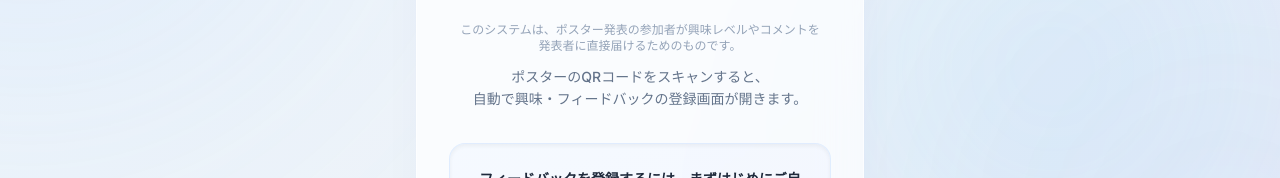
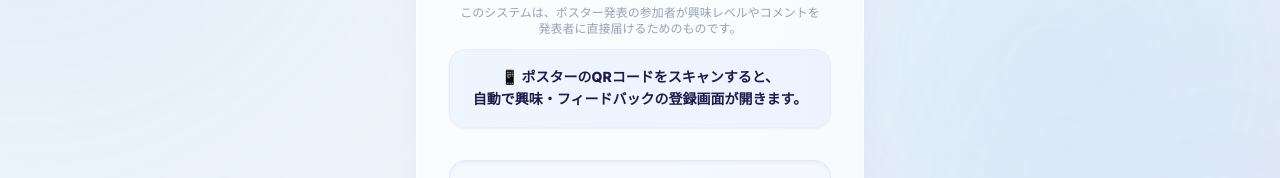
Before and after one commit to jiep1670042-debug/qrbireg, a Next.js app: page / in a window 1280 px wide. Shown: the part 314-492 px from the top of the page. Built offline with nearby package versions, Linux system fonts and the light colour scheme; no server answers.

Commit message:
feat: enhance QR scanning instruction card on top page

```diff
--- a/app/page.tsx
+++ b/app/page.tsx
@@ -71,9 +71,11 @@ export default function Home() {
           <p className="text-xs text-slate-400 font-medium pt-2 leading-relaxe">
             このシステムは、ポスター発表の参加者が興味レベルやコメントを<br />発表者に直接届けるためのものです。
           </p>
-          <p className="text-slate-500 text-sm leading-relaxed font-medium">
-            ポスターのQRコードをスキャンすると、<br />自動で興味・フィードバックの登録画面が開きます。
-          </p>
+          <div className="bg-gradient-to-r from-blue-50 to-indigo-50 border border-blue-100/50 rounded-2xl p-4 text-center mt-3 shadow-sm">
+            <p className="text-indigo-950 text-sm leading-relaxed font-extrabold">
+              📱 ポスターのQRコードをスキャンすると、<br />自動で興味・フィードバックの登録画面が開きます。
+            </p>
+          </div>
         </div>
 
         {isLoading ? (
```
